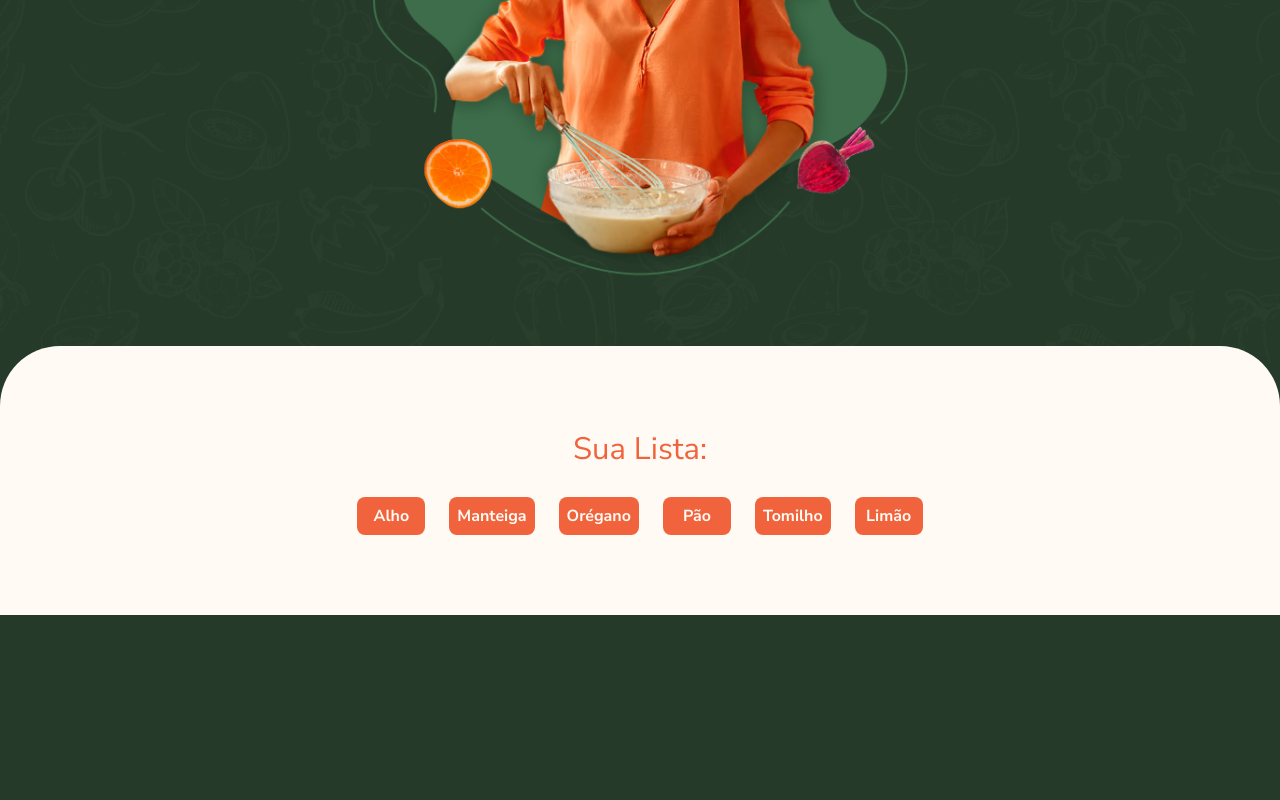
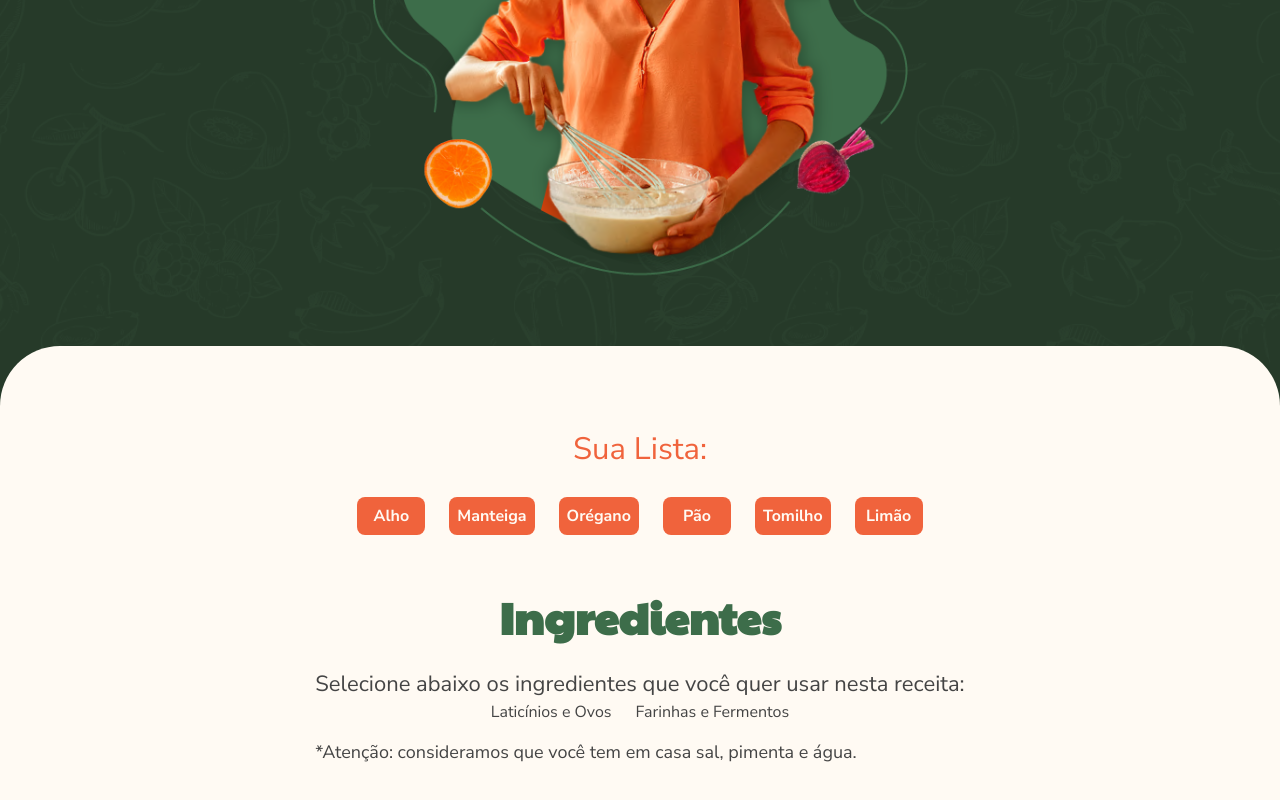
Before and after one commit to Garcia-Sam/cookin-up, a Vue app: page / in a window 1280 px wide. Shown: the part 685-1485 px from the top of the page. Before the commit the page ends 1300 px from the top, so only its background shows below. Built offline with nearby package versions, Linux system fonts and the light colour scheme.

Commit message:
Create SelecionarIngredientes.vue and index.ts

```diff
--- a/src/components/ConteudoPrincipal.vue
+++ b/src/components/ConteudoPrincipal.vue
@@ -1,10 +1,13 @@
 <script lang="ts">
+import SelecionarIngredientes from './SelecionarIngredientes.vue';
+
 export default {
     data() {
         return {
             ingredientes: ['Alho', 'Manteiga', 'Orégano', 'Pão', 'Tomilho', 'Limão']
         }
-    }
+    },
+    components: { SelecionarIngredientes }
 }
 </script>
 
@@ -16,20 +19,18 @@
             </span>
 
             <ul v-if="ingredientes.length" class="ingredientes-sua-lista">
-
                 <li v-for="ingrediente in ingredientes" :key="ingrediente" class="ingrediente">     <!-- v-bind:key ou :key -->
                     {{ ingrediente }}
                 </li>
-
             </ul>
 
             <p v-else="" class="paragrafo lista-vazia">
-
                 <img src="../assets/images/icones/lista-vazia.svg" alt="Ícone de pesquisa">
                 Sua lista está vazia, selecione ingredientes para iniciar.
-
             </p>
         </section>
+
+        <SelecionarIngredientes />
     </main>
 
 </template>
--- /dev/null
+++ b/src/components/SelecionarIngredientes.vue
@@ -0,0 +1,69 @@
+<script lang="ts" >
+import { obterCategorias } from '@/http/index';
+
+export default {
+    data () {
+        return {
+            categorias: obterCategorias()
+        }
+    }
+}
+</script>
+
+<template>
+    <section class="selecionar-ingredientes">
+        <h1 class="cabecalho titulo-ingredientes">Ingredientes</h1>
+
+        <p class="paragrafo-lg intrucoes">
+            Selecione abaixo os ingredientes que você quer usar nesta receita:
+        </p>
+
+        <ul class="categorias">
+            <li v-for="categoria in categorias" :key="categoria.nome">
+                {{ categoria.nome }}
+            </li>
+        </ul>
+
+        <p class="paragrafo dica">
+            *Atenção: consideramos que você tem em casa sal, pimenta e água.
+        </p>
+    </section>
+
+</template>
+
+<style scoped>
+.selecionar-ingredientes {
+  display: flex;
+  flex-direction: column;
+  align-items: center;
+}
+
+.titulo-ingredientes {
+  color: var(--verde-medio, #3D6D4A);
+  display: block;
+  margin-bottom: 1.5rem;
+}
+
+.instrucoes {
+  margin-bottom: 2rem;
+}
+
+.categorias {
+  margin-bottom: 1rem;
+  display: flex;
+  justify-content: center;
+  gap: 1.5rem;
+  flex-wrap: wrap;
+}
+
+.dica {
+  align-self: flex-start;
+  margin-bottom: 3.5rem;
+}
+
+@media only screen and (max-width: 767px) {
+  .dica {
+    margin-bottom: 2.5rem;
+  }
+}
+</style>
--- /dev/null
+++ b/src/http/index.ts
@@ -0,0 +1,14 @@
+export function obterCategorias() {
+    return [
+        {
+          "nome": "Laticínios e Ovos",
+          "ingredientes": ["Ovos", "Queijo", "Leite", "Manteiga", "Creme de Leite", "Iogurte", "Leite Condensado", "Sorvete"],
+          "rotulo": "laticinios_e_ovos"
+        },
+        {
+          "nome": "Farinhas e Fermentos",
+          "ingredientes": ["Farinha de trigo", "Polvilho", "Farinha de rosca", "Canjica", "Farinha de mandioca", "Fubá", "Linhaça", "Fermento químico"],
+          "rotulo": "farinhas_e_fermentos"
+        }
+      ]
+}
```
